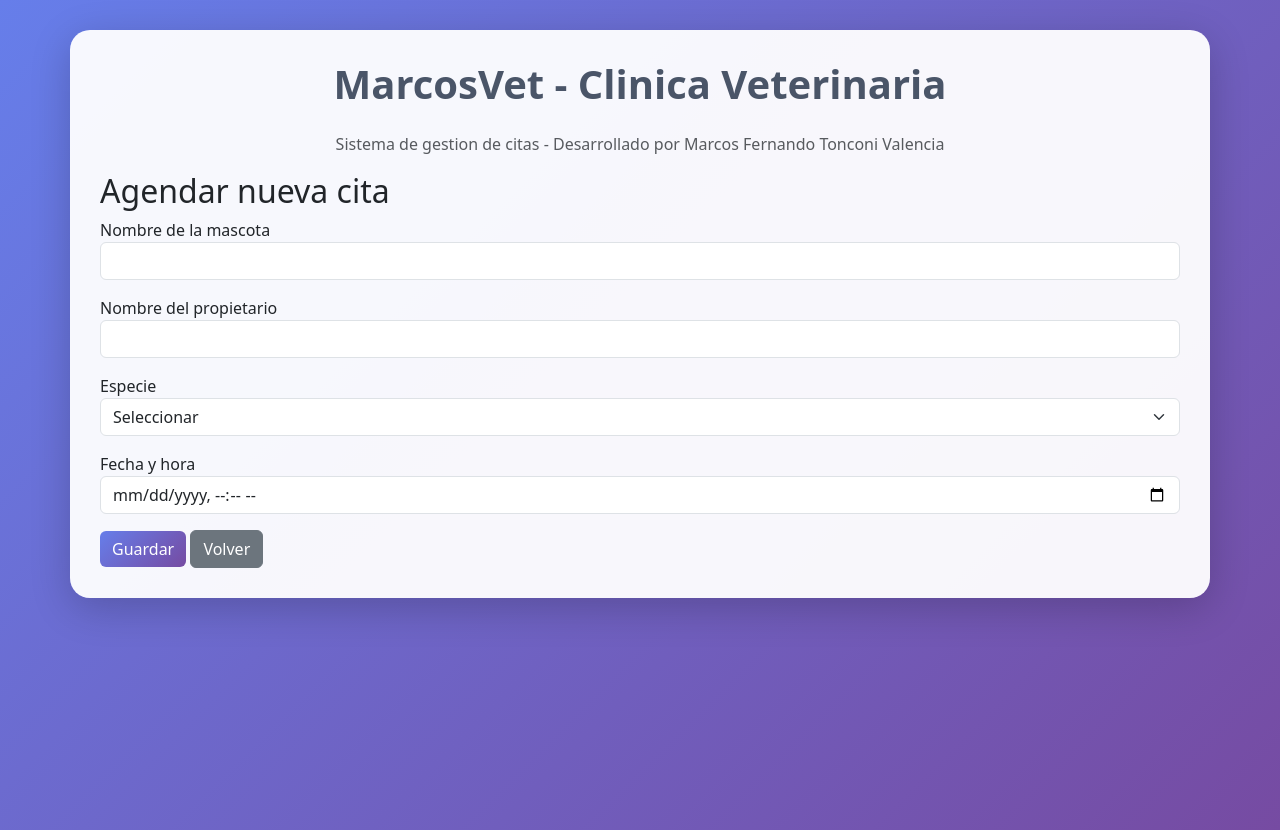
After one commit to MarcValencia2006/veterinaria, a Flask app: page /agendar in a window 1280 px wide. The commit adds this page. Run offline with Flask 3, Linux system fonts and the light colour scheme.

Commit message:
Commit 5: CSS personalizado, cards y CRUD completo

```diff
--- a/app.py
+++ b/app.py
@@ -1,4 +1,4 @@
-from flask import Flask, render_template
+from flask import Flask, render_template, request, redirect, url_for
 import sqlite3
 
 app = Flask(__name__)
@@ -31,8 +31,6 @@ def init_db():
             conn.execute('INSERT INTO pacientes (mascota, propietario, especie, fecha) VALUES (?,?,?,?)',
                          (m,p,e,f))
 
-    print("Base de datos inicializada con datos de ejemplo")
-
 @app.route('/')
 def index():
     conn = get_db()
@@ -40,6 +38,42 @@ def index():
     conn.close()
     return render_template('index.html', citas=citas)
 
+@app.route('/agendar', methods=['GET', 'POST'])
+def agendar():
+    if request.method == 'POST':
+        mascota = request.form['mascota']
+        propietario = request.form['propietario']
+        especie = request.form['especie']
+        fecha = request.form['fecha']
+        with get_db() as conn:
+            conn.execute('INSERT INTO pacientes (mascota, propietario, especie, fecha) VALUES (?, ?, ?, ?)',
+                         (mascota, propietario, especie, fecha))
+        return redirect(url_for('index'))
+    return render_template('agendar.html')
+
+@app.route('/modificar/<int:id>', methods=['GET', 'POST'])
+def modificar(id):
+    conn = get_db()
+    if request.method == 'POST':
+        mascota = request.form['mascota']
+        propietario = request.form['propietario']
+        especie = request.form['especie']
+        fecha = request.form['fecha']
+        conn.execute('UPDATE pacientes SET mascota=?, propietario=?, especie=?, fecha=? WHERE id=?',
+                     (mascota, propietario, especie, fecha, id))
+        conn.commit()
+        conn.close()
+        return redirect(url_for('index'))
+    cita = conn.execute('SELECT * FROM pacientes WHERE id = ?', (id,)).fetchone()
+    conn.close()
+    return render_template('modificar.html', cita=cita)
+
+@app.route('/cancelar/<int:id>')
+def cancelar(id):
+    with get_db() as conn:
+        conn.execute('DELETE FROM pacientes WHERE id = ?', (id,))
+    return redirect(url_for('index'))
+
 if __name__ == '__main__':
     init_db()
     app.run(debug=True)
--- /dev/null
+++ b/templates/agendar.html
@@ -0,0 +1,31 @@
+{% extends "base.html" %}
+{% block content %}
+<h2>Agendar nueva cita</h2>
+<form method="post">
+    <div class="mb-3">
+        <label>Nombre de la mascota</label>
+        <input type="text" name="mascota" class="form-control" required>
+    </div>
+    <div class="mb-3">
+        <label>Nombre del propietario</label>
+        <input type="text" name="propietario" class="form-control" required>
+    </div>
+    <div class="mb-3">
+        <label>Especie</label>
+        <select name="especie" class="form-select">
+            <option value="">Seleccionar</option>
+            <option>Perro</option>
+            <option>Gato</option>
+            <option>Ave</option>
+            <option>Roedor</option>
+            <option>Reptil</option>
+        </select>
+    </div>
+    <div class="mb-3">
+        <label>Fecha y hora</label>
+        <input type="datetime-local" name="fecha" class="form-control" required>
+    </div>
+    <button type="submit" class="btn btn-primary">Guardar</button>
+    <a href="{{ url_for('index') }}" class="btn btn-secondary">Volver</a>
+</form>
+{% endblock %}
--- a/templates/base.html
+++ b/templates/base.html
@@ -5,11 +5,45 @@
     <meta name="viewport" content="width=device-width, initial-scale=1">
     <title>MarcosVet</title>
     <link href="https://cdn.jsdelivr.net/npm/bootstrap@5.3.0/dist/css/bootstrap.min.css" rel="stylesheet">
+    <style>
+        body {
+            background: linear-gradient(135deg, #667eea 0%, #764ba2 100%);
+            min-height: 100vh;
+        }
+        .container {
+            background: rgba(255,255,255,0.95);
+            border-radius: 20px;
+            padding: 30px;
+            margin-top: 30px;
+            margin-bottom: 30px;
+            box-shadow: 0 10px 40px rgba(0,0,0,0.2);
+        }
+        h1 {
+            color: #4a5568;
+            font-weight: bold;
+        }
+        .btn-success {
+            background: linear-gradient(135deg, #11998e, #38ef7d);
+            border: none;
+        }
+        .btn-primary {
+            background: linear-gradient(135deg, #667eea, #764ba2);
+            border: none;
+        }
+        .card {
+            transition: transform 0.2s;
+        }
+        .card:hover {
+            transform: translateY(-5px);
+        }
+    </style>
 </head>
 <body>
-    <div class="container mt-4">
+    <div class="container">
         <h1 class="text-center mb-4">MarcosVet - Clinica Veterinaria</h1>
+        <p class="text-center text-muted">Sistema de gestion de citas - Desarrollado por Marcos Fernando Tonconi Valencia</p>
         {% block content %}{% endblock %}
     </div>
+    <script src="https://cdn.jsdelivr.net/npm/bootstrap@5.3.0/dist/js/bootstrap.bundle.min.js"></script>
 </body>
 </html>
--- a/templates/index.html
+++ b/templates/index.html
@@ -2,6 +2,7 @@
 {% block content %}
 <div class="d-flex justify-content-between mb-3">
     <h2>Citas Programadas</h2>
+    <a href="{{ url_for('agendar') }}" class="btn btn-success">Nueva Cita</a>
 </div>
 
 <div class="row">
@@ -20,6 +21,10 @@
                     <strong>Especie:</strong> {{ cita.especie or 'No especificada' }}<br>
                     <strong>Fecha:</strong> {{ cita.fecha }}
                 </p>
+                <div class="d-flex justify-content-between">
+                    <a href="{{ url_for('modificar', id=cita.id) }}" class="btn btn-sm btn-primary">Editar</a>
+                    <a href="{{ url_for('cancelar', id=cita.id) }}" class="btn btn-sm btn-danger" onclick="return confirm('Cancelar esta cita?')">Cancelar</a>
+                </div>
             </div>
         </div>
     </div>
```
Also changed, not shown: templates/modificar.html (added, +31 -0 lines).
